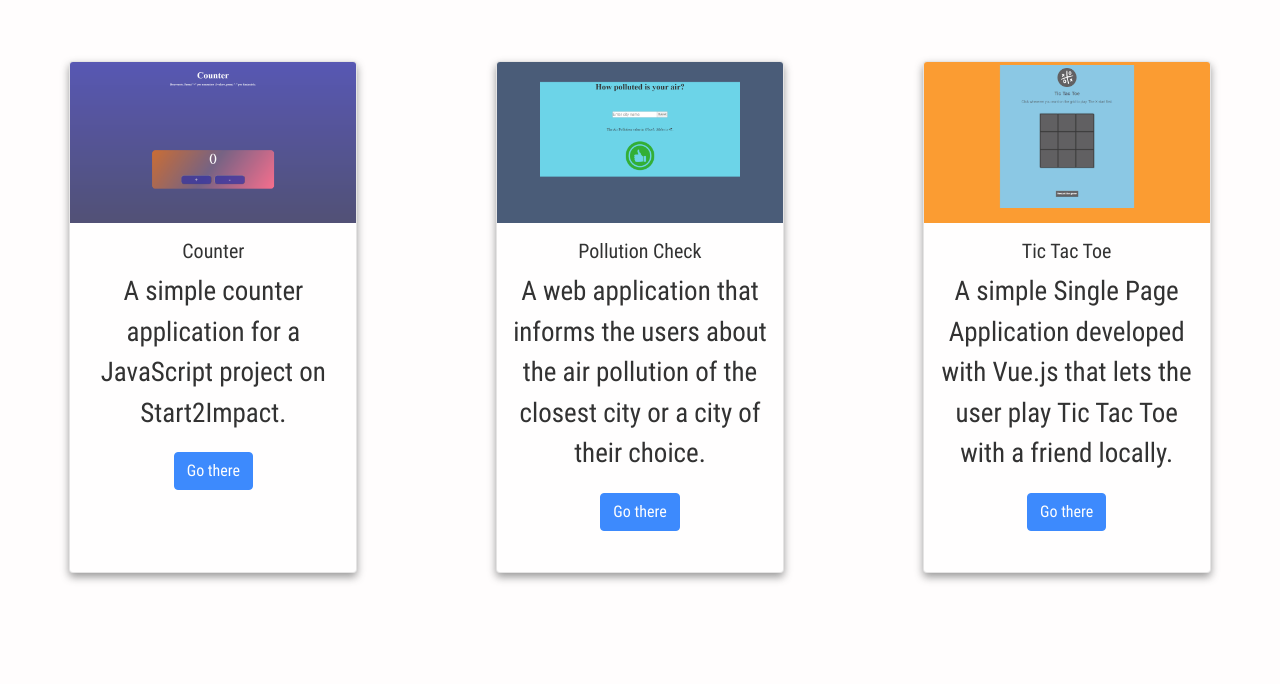
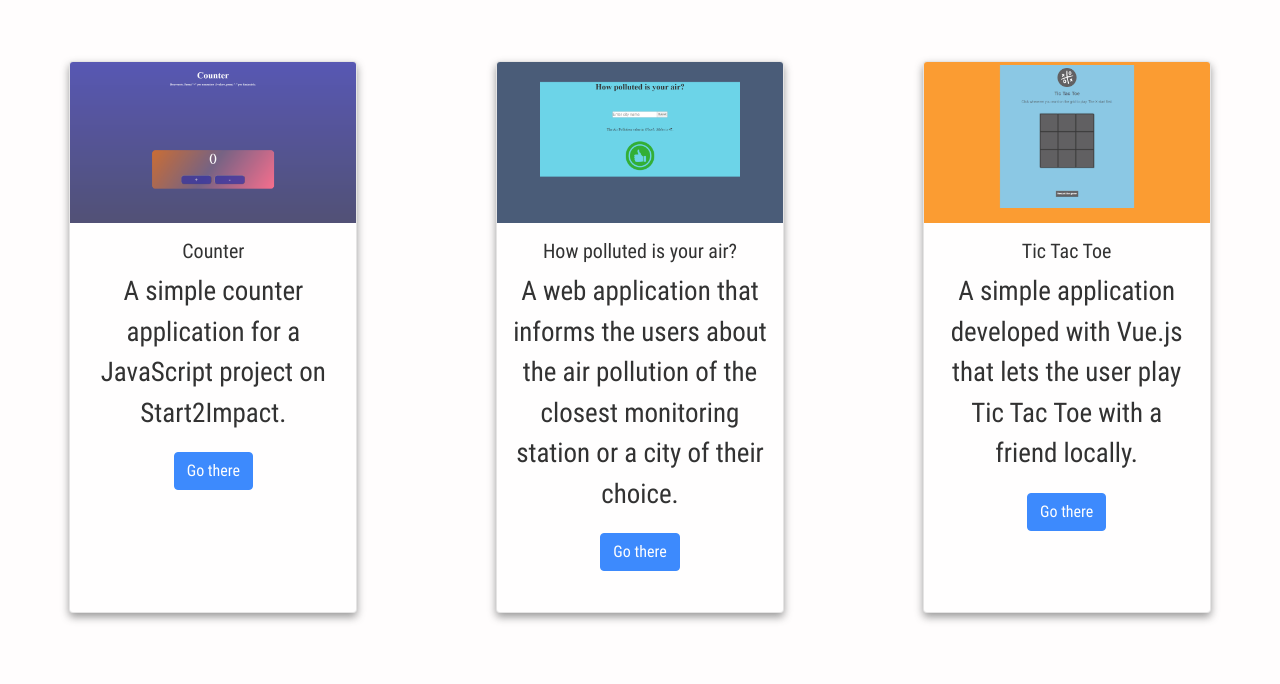
Before and after one commit to raimondo-ignizio/raimondo-ignizio-portfolio, a website built with webpack: page src/portfolio.html in a window 1280 px wide. Shown: the part 3431-4115 px from the top of the page. Built offline with nearby package versions, Linux system fonts and the light colour scheme.

Commit message:
Text fix

```diff
--- a/src/portfolio.html
+++ b/src/portfolio.html
@@ -115,10 +115,10 @@
         <div class="card" style="width: 18rem;">
           <img src="images/pollution-screenshot.png" class="card-img-top" alt="Pollution Check">
           <div class="card-body">
-            <h5 class="card-title">Pollution Check</h5>
+            <h5 class="card-title">How polluted is your air?</h5>
             <p class="card-text">A web application that informs the users about
-                                 the air pollution of the closest city or a city
-                                 of their choice.</p>
+                                 the air pollution of the closest monitoring
+                                 station or a city of their choice.</p>
             <a href="https://pollutioncheck.netlify.app/" target="_blank" class="btn btn-primary">Go there</a>
           </div>
         </div>
@@ -126,7 +126,7 @@
           <img src="images/tictactoe-screenshot.png" class="card-img-top" alt="Tic Tac Toe">
           <div class="card-body">
             <h5 class="card-title">Tic Tac Toe</h5>
-            <p class="card-text">A simple Single Page Application developed with
+            <p class="card-text">A simple application developed with
                                  Vue.js that lets the user play Tic Tac Toe with
                                  a friend locally.</p>
             <a href="https://s2i-tictactoe.netlify.app/" target="_blank" class="btn btn-primary">Go there</a>
```
